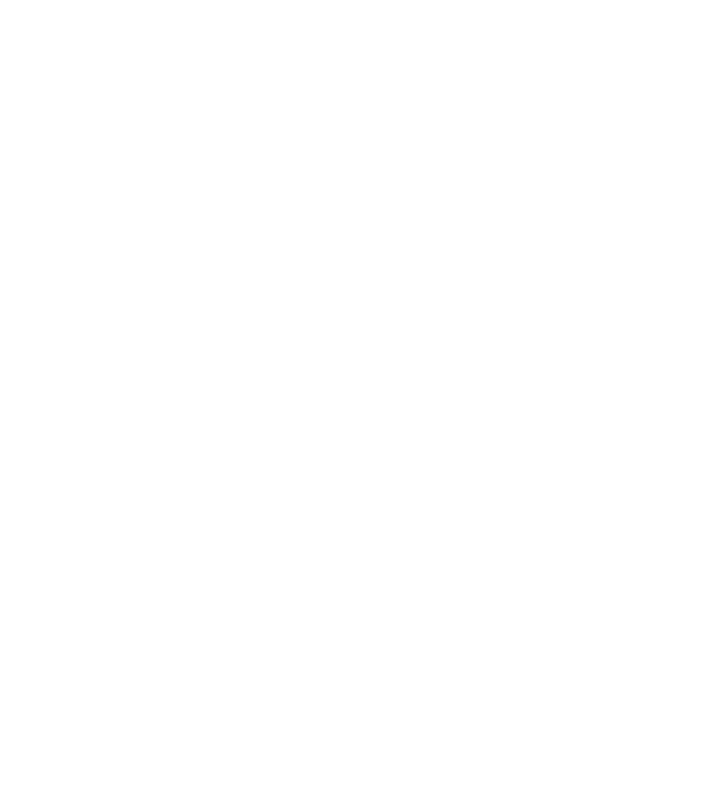
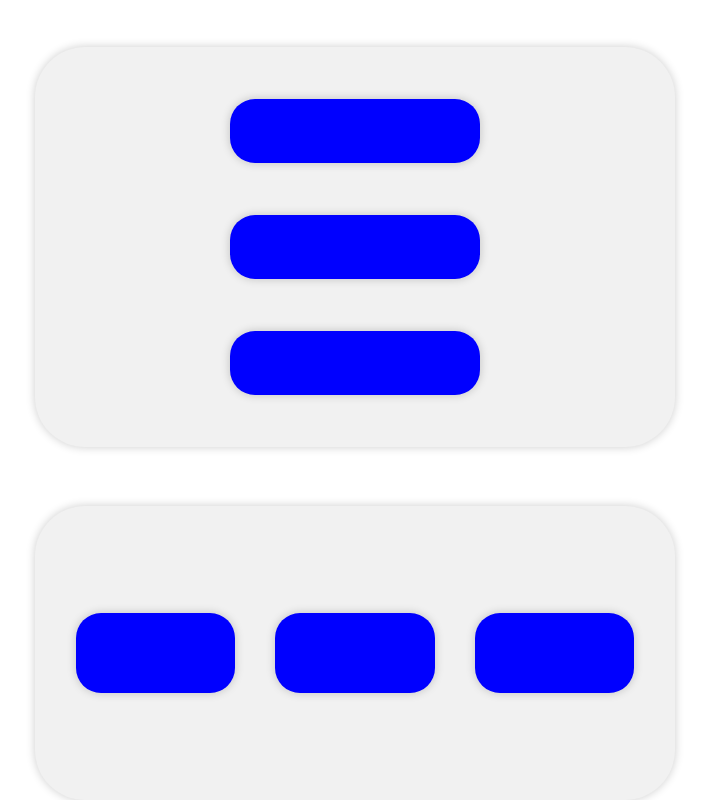
Before and after one commit to PabloRMCarneiro/component-base-ijunior, a React (Vite) app: page /spacer in a window 1280 px wide. Before the commit this address had no page. Shown: the whole page, without its empty margins (285-994 px from the left). Built offline with nearby package versions, Linux system fonts and the light colour scheme.

Commit message:
feat: spacer component

```diff
--- /dev/null
+++ b/src/Components/Spacer.tsx
@@ -0,0 +1,40 @@
+import React from 'react'
+import styled, { css, ThemeProvider } from "styled-components";
+import { theme } from "../styles/theme";
+
+
+interface SpacerProps{
+  horizontal?: string;
+  vertical?: string;
+}
+
+const SpacerComponent = styled.div<SpacerProps>`
+  ${(props) => {
+    if(props.horizontal) {
+      return css`
+        width: ${props.theme.theme.spacing[props.horizontal]};
+        height: 0;
+      `
+    }
+    if(props.vertical) {
+      return css`
+        width: 0;
+        height: ${props.theme.theme.spacing[props.vertical]};
+      `
+    }
+  }}
+`;
+
+function Spacer(props: SpacerProps) {
+  return (
+    <ThemeProvider theme={theme}>
+    <SpacerComponent
+      horizontal = {props.horizontal}
+      vertical = {props.vertical}
+    >
+    </SpacerComponent>
+    </ThemeProvider>
+    )
+}
+
+export default Spacer
--- a/src/pages/ButtonPage.tsx
+++ b/src/pages/ButtonPage.tsx
@@ -1,64 +1,80 @@
-import React from 'react'
+import React from "react";
+import GlobalStyle from "../styles/GlobalStyle";
+import styled from "styled-components";
 
-import Button from '../Components/Button'
+import Button from "../Components/Button";
+import Spacer from "../Components/Spacer";
+
+const MainContainer = styled.div`
+  display: flex;
+  flex-direction: column;
+  width: 100%;
+  height: 100vh;
+  align-items: center;
+  justify-content: center;
+`;
+
+const Container = styled.div`
+  width: 50%;
+  height: 400px;
+  border-radius: 50px;
+  box-shadow: 0px 0px 10px 0px rgba(0, 0, 0, 0.2);
+  background-color: #f1f1f1;
+  display: flex;
+  flex-direction: column;
+  align-items: center;
+  justify-content: center;
+`;
 
 function ButtonPage() {
   return (
-    <div style ={{
-      display: 'flex',
-      flexDirection: 'column',
-      alignItems: 'center',
-      justifyContent: 'center',
-      height: '100vh',
-      width: '100vw',
-    }}>
+    <MainContainer>
+      <Container>
+        <GlobalStyle />
+        <Spacer vertical="18" />
         <Button
           message="Hello World"
-      size = {{width: "4xl", height: "xl"}}
-      font = {{size: "sm", color: "primaryLightContrast", fontWeight: 500}}
-      radius = "md"
-      color = "primarySolidContrast"
-      hover = {{color: "primaryLightContrast", fontColor: "white"}}
+          size={{ width: "4xl", height: "xl" }}
+          font={{ size: "sm", color: "primaryLightContrast", fontWeight: 500 }}
+          radius="md"
+          color="primarySolidContrast"
+          hover={{ color: "primaryLightContrast", fontColor: "white" }}
           onClick={() => console.log("Hello World")}
           bordered
         />
-    <br />
-    <br />
-    <br />
+        <Spacer vertical="18" />
         <Button
           message="Hello World"
-      size = {{width: "6xl", height: "2xl"}}
-      font = {{size: "sm", color: "primaryLightContrast", fontWeight: 500}}
-      radius = "lg"
-      color = "primarySolidContrast"
-      hover = {{color: "primaryLightContrast", fontColor: "white"}}
+          size={{ width: "6xl", height: "2xl" }}
+          font={{ size: "sm", color: "primaryLightContrast", fontWeight: 500 }}
+          radius="lg"
+          color="primarySolidContrast"
+          hover={{ color: "primaryLightContrast", fontColor: "white" }}
         />
-    <br />
-    <br />
-    <br />
+        <Spacer vertical="18" />
         <Button
           message="World"
-      size = {{width: "3xl", height: "2xl"}}
-      font = {{size: "md", color: "primaryBorderHover", fontWeight: 900}}
-      radius = "2xl"
-      color = "primaryLightActive"
-      hover = {{color: "primaryLightContrast", fontColor: "white"}}
-      shadow = "xl"
+          size={{ width: "3xl", height: "2xl" }}
+          font={{ size: "md", color: "primaryBorderHover", fontWeight: 900 }}
+          radius="2xl"
+          color="primaryLightActive"
+          hover={{ color: "primaryLightContrast", fontColor: "white" }}
+          shadow="xl"
         />
-    <br />
-    <br />
-    <br />
+        <Spacer vertical="18" />
         <Button
           message="World"
-      size = {{width: "5xl", height: "lg"}}
-      font = {{size: "sm", color: "primaryBorderHover", fontWeight: 400}}
-      radius = "xs"
-      color = "primaryLightActive"
-      hover = {{color: "primaryLightContrast", fontColor: "white"}}
+          size={{ width: "5xl", height: "lg" }}
+          font={{ size: "sm", color: "primaryBorderHover", fontWeight: 400 }}
+          radius="xs"
+          color="primaryLightActive"
+          hover={{ color: "primaryLightContrast", fontColor: "white" }}
           bordered
         />
-    </div>
-  )
+        <Spacer vertical="18" />
+      </Container>
+    </MainContainer>
+  );
 }
 
-export default ButtonPage
+export default ButtonPage;
--- a/src/pages/Home.tsx
+++ b/src/pages/Home.tsx
@@ -1,7 +1,10 @@
 import React from "react";
 import { useNavigate } from "react-router-dom";
+import GlobalStyle from "../styles/GlobalStyle";
 
 import Button from "../Components/Button";
+import Spacer from "../Components/Spacer";
+
 function Home() {
   const navigate = useNavigate();
 
@@ -16,9 +19,9 @@
         width: "100vw",
       }}
     >
-      <div>
+      <GlobalStyle />
         <Button
-          message="Exemplos de Botões"
+          message="Exemplos de Buttons"
           size={{ width: "5xl", height: "xl" }}
           font={{ size: "sm", color: "white", fontWeight: 500 }}
           radius="md"
@@ -26,7 +29,16 @@
           hover={{ color: "primaryLightContrast", fontColor: "white" }}
           onClick={() => navigate("/buttons")}
         />
-      </div>
+        <Spacer vertical = "18"/>
+        <Button
+          message="Exemplos de Spacers"
+          size={{ width: "5xl", height: "xl" }}
+          font={{ size: "sm", color: "white", fontWeight: 500 }}
+          radius="md"
+          color="primarySolidContrast"
+          hover={{ color: "primaryLightContrast", fontColor: "white" }}
+          onClick={() => navigate("/spacer")}
+        />
     </div>
   );
 }
--- /dev/null
+++ b/src/pages/SpacerPage.tsx
@@ -0,0 +1,75 @@
+import React from "react";
+import GlobalStyle from "../styles/GlobalStyle";
+
+import styled from "styled-components";
+
+import Spacer from "../Components/Spacer";
+
+const MainContainer = styled.div`
+  width: 100%;
+  height: 100vh;
+  display: flex;
+  flex-direction: column;
+  align-items: center;
+`;
+
+const ContainerVertical = styled.div`
+  width: 50%;
+  height: 400px;
+  border-radius: 50px;
+  box-shadow: 0px 0px 10px 0px rgba(0, 0, 0, 0.2);
+  background-color: #f1f1f1;
+  display: flex;
+  flex-direction: column;
+  align-items: center;
+  justify-content: center;
+`;
+
+const ContainerHorizontal = styled.div`
+  width: 50%;
+  height: 400px;
+  border-radius: 50px;
+  box-shadow: 0px 0px 10px 0px rgba(0, 0, 0, 0.2);
+  background-color: #f1f1f1;
+  display: flex;
+  align-items: center;
+  justify-content: center;
+`;
+
+const ContainerSpacer = styled.div`
+  width: 250px;
+  height: 80px;
+  background: blue;
+  border-radius: 25px;
+  box-shadow: 0px 0px 10px 0px rgba(0, 0, 0, 0.2);
+`;
+
+function SpacerPage() {
+  return (
+    <MainContainer>
+      <GlobalStyle />
+      <Spacer vertical="18" />
+      <ContainerVertical>
+        <Spacer vertical="18" />
+        <ContainerSpacer></ContainerSpacer>
+        <Spacer vertical="18" />
+        <ContainerSpacer></ContainerSpacer>
+        <Spacer vertical="18" />
+        <ContainerSpacer></ContainerSpacer>
+        <Spacer vertical="18" />
+      </ContainerVertical>
+      <Spacer vertical="20" />
+      <ContainerHorizontal>
+        <Spacer horizontal="18" />
+        <ContainerSpacer></ContainerSpacer>
+        <Spacer horizontal="18" />
+        <ContainerSpacer></ContainerSpacer>
+        <Spacer horizontal="18" />
+        <ContainerSpacer></ContainerSpacer>
+        <Spacer horizontal="18" />
+      </ContainerHorizontal>
+    </MainContainer>
+  );
+}
+
+export default SpacerPage;
--- /dev/null
+++ b/src/styles/GlobalStyle.tsx
@@ -0,0 +1,11 @@
+import { createGlobalStyle } from "styled-components";
+
+const GlobalStyle = createGlobalStyle`
+  * {
+    margin: 0;
+    padding: 0;
+    box-sizing: border-box;
+  }
+  `;
+
+export default GlobalStyle;
--- a/src/styles/theme.tsx
+++ b/src/styles/theme.tsx
@@ -33,5 +33,68 @@
     lg: '0 12px 34px 6px rgb(0 0 0 / 0.18)',
     xl: '2px 2px 15px rgba(0, 0, 0, 0.6);',
     none: "none",
+  },
+  spacing: {
+    0: '0rem',
+    xs: '0.5rem',
+    sm: '0.75rem',
+    md: '1rem',
+    lg: '1.375rem',
+    xl: '2.25rem',
+    '2xl': '3rem',
+    '3xl': '5rem',
+    '4xl': '10rem',
+    '5xl': '14rem',
+    '6xl': '18rem',
+    '7xl': '24rem',
+    '8xl': '32rem',
+    '9xl': '40rem',
+    min: 'min-content',
+    max: 'max-content',
+    fit: 'fit-content',
+    screen: '100vw',
+    full: '100%',
+    px: '1px',
+    1: '0.125rem',
+    2: '0.25rem',
+    3: '0.375rem',
+    4: '0.5rem',
+    5: '0.625rem',
+    6: '0.75rem',
+    7: '0.875rem',
+    8: '1rem',
+    9: '1.25rem',
+    10: '1.5rem',
+    11: '1.75rem',
+    12: '2rem',
+    13: '2.25rem',
+    14: '2.5rem',
+    15: '2.75rem',
+    16: '3rem',
+    17: '3.5rem',
+    18: '4rem',
+    20: '5rem',
+    24: '6rem',
+    28: '7rem',
+    32: '8rem',
+    36: '9rem',
+    40: '10rem',
+    44: '11rem',
+    48: '12rem',
+    52: '13rem',
+    56: '14rem',
+    60: '15rem',
+    64: '16rem',
+    72: '18rem',
+    80: '20rem',
+    96: '24rem'
+  },
+  buttonSizes: {
+    sm: ['186px', '45px'],
+    xs: ['228px', '45px'],
+    '2xs': ['372px', '45px'],
+    md: ['228px', '62px'],
+    lg: ['372px', '59px'],
+    xmd: ['277px', '48px'],
   }
 }
--- a/src/utils/routes.tsx
+++ b/src/utils/routes.tsx
@@ -3,6 +3,7 @@
 
 import Home from "../pages/Home";
 import ButtonPage from "../pages/ButtonPage";
+import SpacerPage from "../pages/SpacerPage";
 
 function routes() {
   return (
@@ -10,6 +11,7 @@
       <Routes>
         <Route path="/" element={<Home />} />
         <Route path="/buttons" element={<ButtonPage />} />
+        <Route path="/spacer" element={<SpacerPage />} />
       </Routes>
     </Router>
   );
```
Also changed, not shown: imagensNotion/NovaIdeia.png (added), imagensNotion/NovaIdeiaVariação.png (added). Lines whose indentation alone changed are shown as unchanged.
